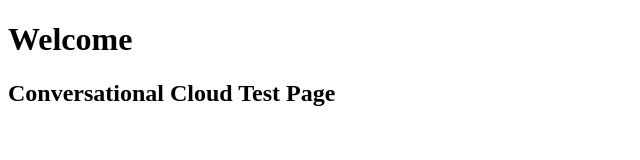
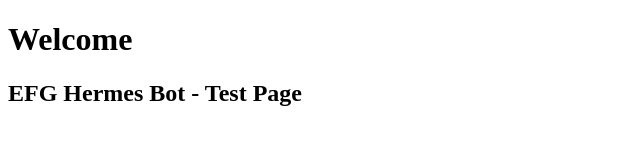
Before and after one commit to iftikhar-mk/efg.github.io, a plain HTML site: page index.html in a window 1280 px wide. Shown: the whole page, without its empty margins (0-640 px from the left). Drawn offline with Linux system fonts and the light colour scheme.

Commit message:
Update index.html

```diff
--- a/index.html
+++ b/index.html
@@ -9,6 +9,6 @@
 </head>
 <body>
 <h1>Welcome</h1>
-<h2>Conversational Cloud Test Page</h2>
+<h2>EFG Hermes Bot - Test Page</h2>
 </body>
 </html>
```
